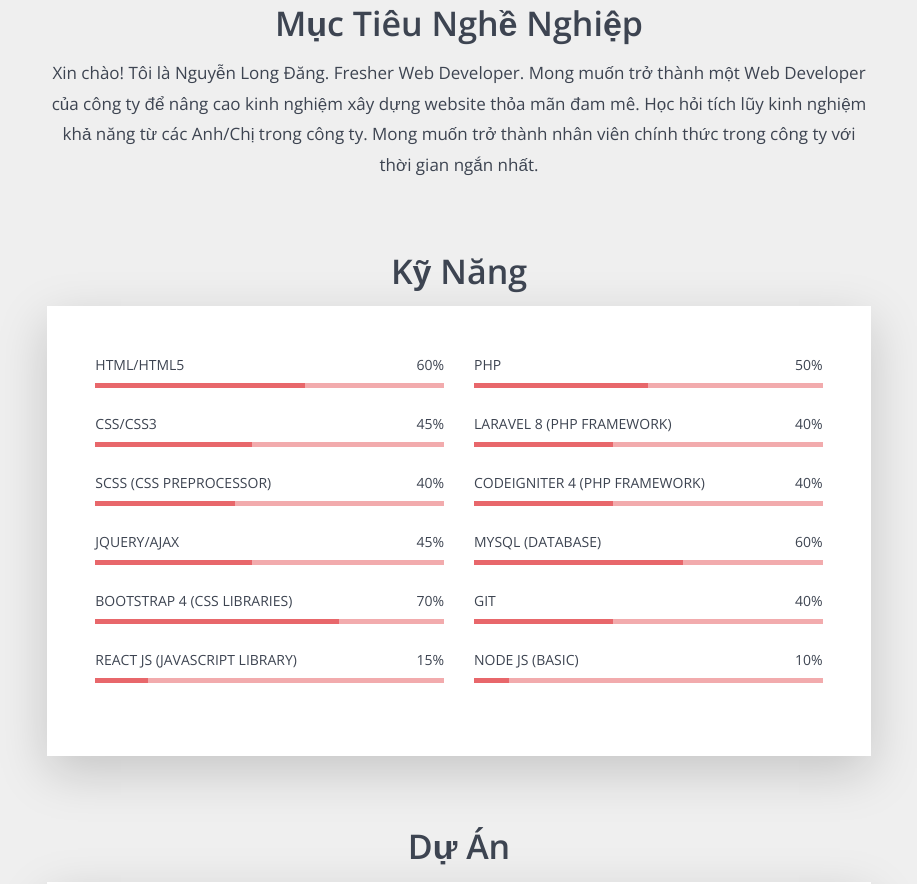
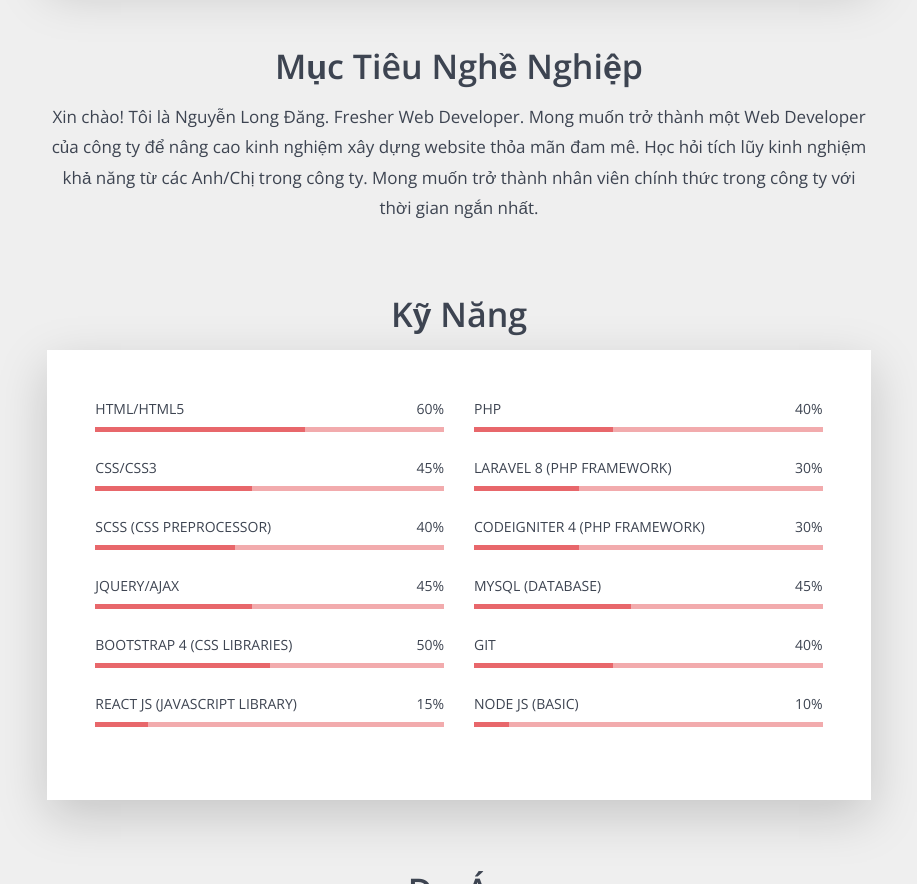
Before and after one commit to NguyenLongDang1999/cv-online, a website: page index.html in a window 1280 px wide. Shown: the part 734-1618 px from the top of the page, without its empty margins (181-1098 px from the left). Drawn offline with nearby package versions, Linux system fonts and the light colour scheme.

Commit message:
update about images CV

```diff
--- a/index.html
+++ b/index.html
@@ -78,7 +78,7 @@
                     <div class="col-md-4">
                       <div class="section__about-thumb">
                         <img
-                          src="images/user.jpg"
+                          src="images/about.jpg"
                           class="img-fluid"
                           alt="User"
                         />
@@ -229,7 +229,7 @@
                               <p class="text-uppercase mb-2">
                                 BOOTSTRAP 4 (CSS LIBRARIES)
                               </p>
-                              <p>70%</p>
+                              <p>50%</p>
                             </div>
                             <div
                               class="section__skill-one-progress bootstrap"
@@ -257,7 +257,7 @@
                               class="section__skill-one-percent d-flex justify-content-between"
                             >
                               <p class="text-uppercase mb-2">PHP</p>
-                              <p>50%</p>
+                              <p>40%</p>
                             </div>
                             <div class="section__skill-one-progress php"></div>
                           </div>
@@ -269,7 +269,7 @@
                               <p class="text-uppercase mb-2">
                                 LARAVEL 8 (PHP FRAMEWORK)
                               </p>
-                              <p>40%</p>
+                              <p>30%</p>
                             </div>
                             <div
                               class="section__skill-one-progress laravel"
@@ -283,7 +283,7 @@
                               <p class="text-uppercase mb-2">
                                 CODEIGNITER 4 (PHP FRAMEWORK)
                               </p>
-                              <p>40%</p>
+                              <p>30%</p>
                             </div>
                             <div
                               class="section__skill-one-progress codeigniter"
@@ -297,7 +297,7 @@
                               <p class="text-uppercase mb-2">
                                 MYSQL (DATABASE)
                               </p>
-                              <p>60%</p>
+                              <p>45%</p>
                             </div>
                             <div
                               class="section__skill-one-progress mysql"
--- a/sass/components/_skill.scss
+++ b/sass/components/_skill.scss
@@ -60,7 +60,7 @@
 
                 &::before {
                     @include progress;
-                    width: 70%;
+                    width: 50%;
                 }
             }
 
@@ -82,7 +82,7 @@
 
                 &::before {
                     @include progress;
-                    width: 50%;
+                    width: 40%;
                 }
             }
 
@@ -93,7 +93,7 @@
 
                 &::before {
                     @include progress;
-                    width: 40%;
+                    width: 30%;
                 }
             }
 
@@ -104,7 +104,7 @@
 
                 &::before {
                     @include progress;
-                    width: 40%;
+                    width: 30%;
                 }
             }
 
@@ -115,7 +115,7 @@
 
                 &::before {
                     @include progress;
-                    width: 60%;
+                    width: 45%;
                 }
             }
 
```
Also changed, not shown: css/style.css, images/about.jpg (added), images/boostrap4.jpeg (added), images/css3.png (added), images/html5.png (added).
